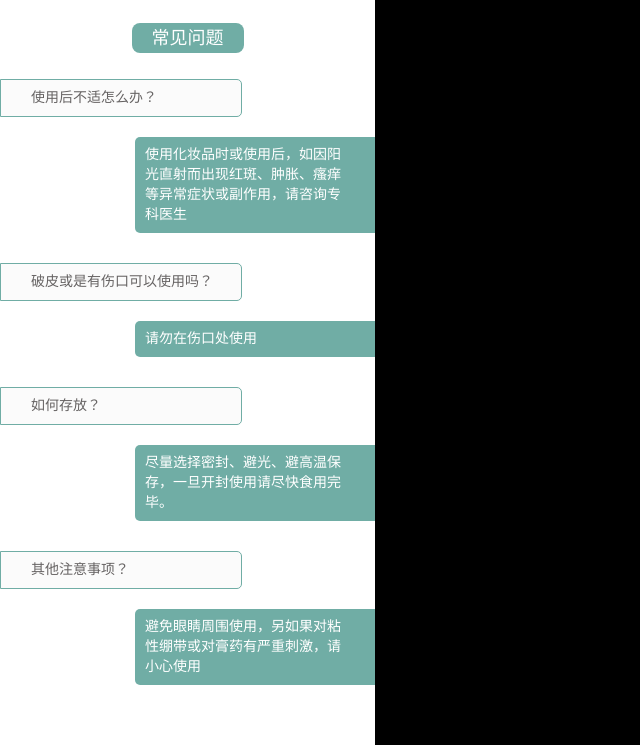
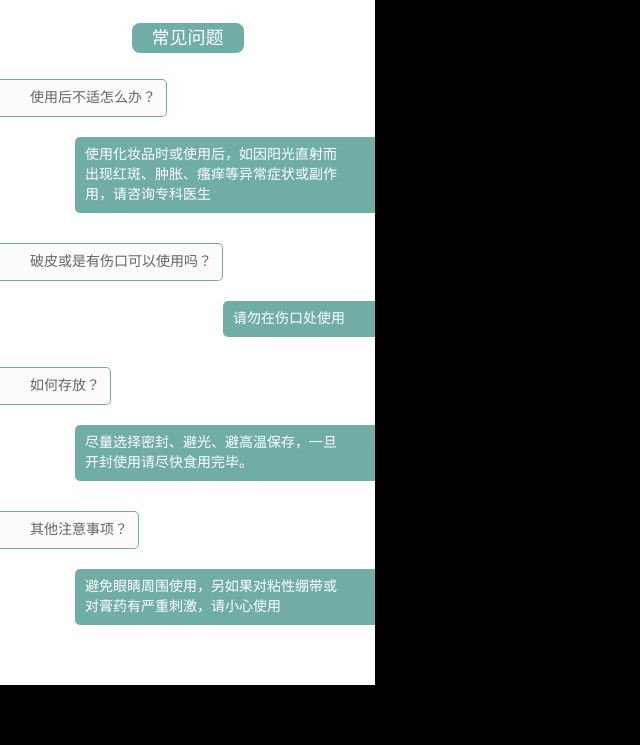
Before and after one commit to lanvital/md-to-html, a website: page demo.html in a window 1280 px wide. Shown: the part 2871-3616 px from the top of the page, without its empty margins (0-640 px from the left). After the commit the page ends 3556 px from the top, so only its background shows below. Drawn offline with Linux system fonts and the light colour scheme; a web font is replaced by a local one.

Commit message:
修改qa

```diff
--- a/demo.html
+++ b/demo.html
@@ -102,13 +102,21 @@
 </div>
 <div class="qa-list ">
 <h4>使用后不适怎么办？</h4>
-<p>使用化妆品时或使用后，如因阳光直射而出现红斑、肿胀、瘙痒等异常症状或副作用，请咨询专科医生</p>
+<ul>
+<li>使用化妆品时或使用后，如因阳光直射而出现红斑、肿胀、瘙痒等异常症状或副作用，请咨询专科医生</li>
+</ul>
 <h4>破皮或是有伤口可以使用吗？</h4>
-<p>请勿在伤口处使用</p>
+<ul>
+<li>请勿在伤口处使用</li>
+</ul>
 <h4>如何存放？</h4>
-<p>尽量选择密封、避光、避高温保存，一旦开封使用请尽快食用完毕。</p>
+<ul>
+<li>尽量选择密封、避光、避高温保存，一旦开封使用请尽快食用完毕。</li>
+</ul>
 <h4>其他注意事项？</h4>
-<p>避免眼睛周围使用，另如果对粘性绷带或对膏药有严重刺激，请小心使用</p>
+<ul>
+<li>避免眼睛周围使用，另如果对粘性绷带或对膏药有严重刺激，请小心使用</li>
+</ul>
 </div>
 
         </div>
--- a/index.css
+++ b/index.css
@@ -228,19 +228,25 @@ body{
     padding: 8px 10px 8px 30px;
     background-color: #FBFBFB;
     border: 1px solid var(--primary-color);
+    border-left: none;
     border-top-right-radius: 5px;
     border-bottom-right-radius: 5px;
-    max-width: 200px;
+    max-width: 260px;
     margin-bottom: 20px;
     margin-right: auto;
+    display: inline-block;
 }
-.qa-list p{
+.qa-list ul{
+    display: flex;
+}
+.qa-list li{
     padding: 8px 30px 8px 10px;
     background-color: var(--primary-color);
     color: var(--primary-text-color);
     border-top-left-radius: 5px;
     border-bottom-left-radius: 5px;
-    max-width: 200px;
+    max-width: 260px;
     margin-bottom: 30px;
     margin-left: auto;
+    /* display: inline-block; */
 }
```
Also changed, not shown: example/demo.html (+17 -5 lines), example/index.md (+10 -4 lines), index.md (+4 -4 lines).
